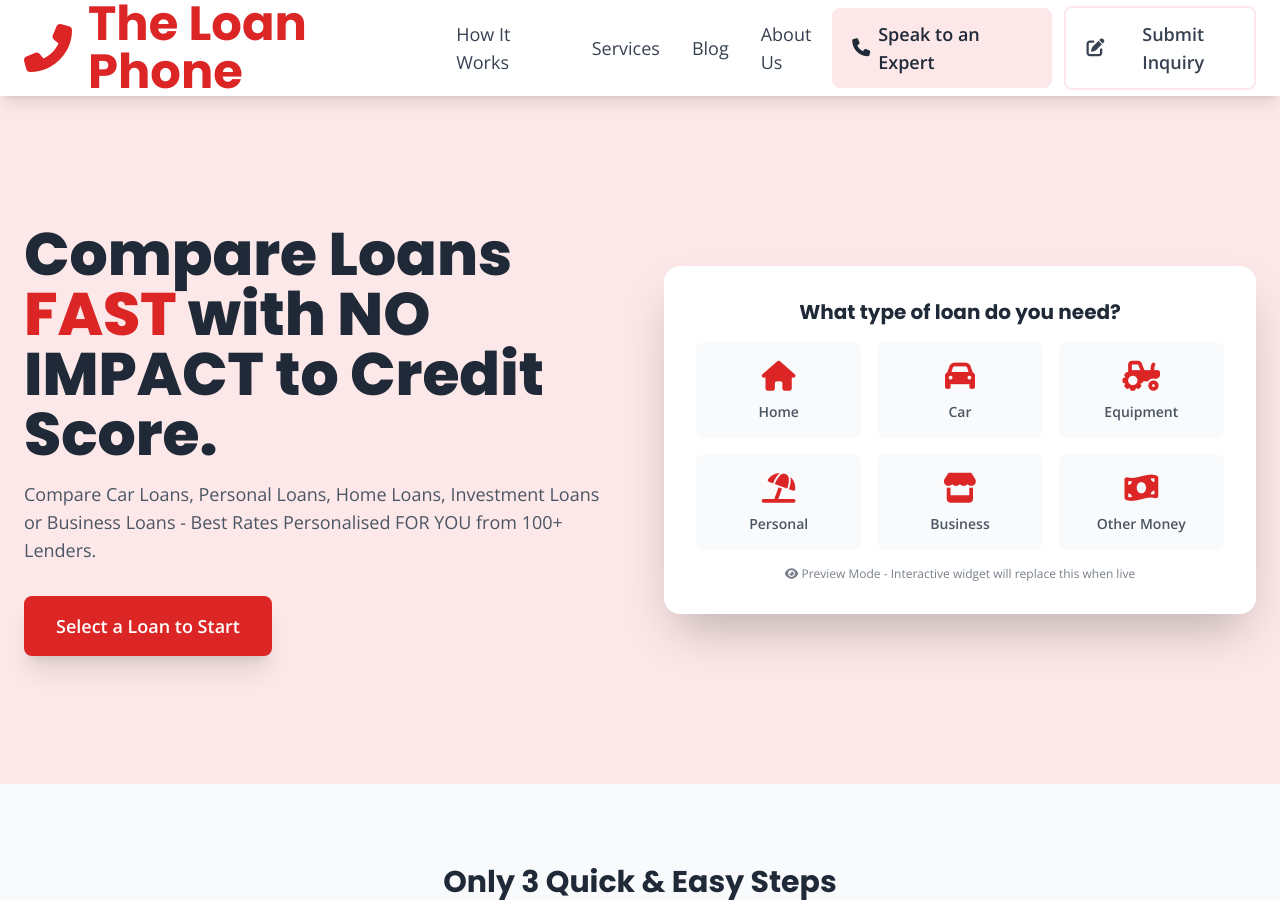
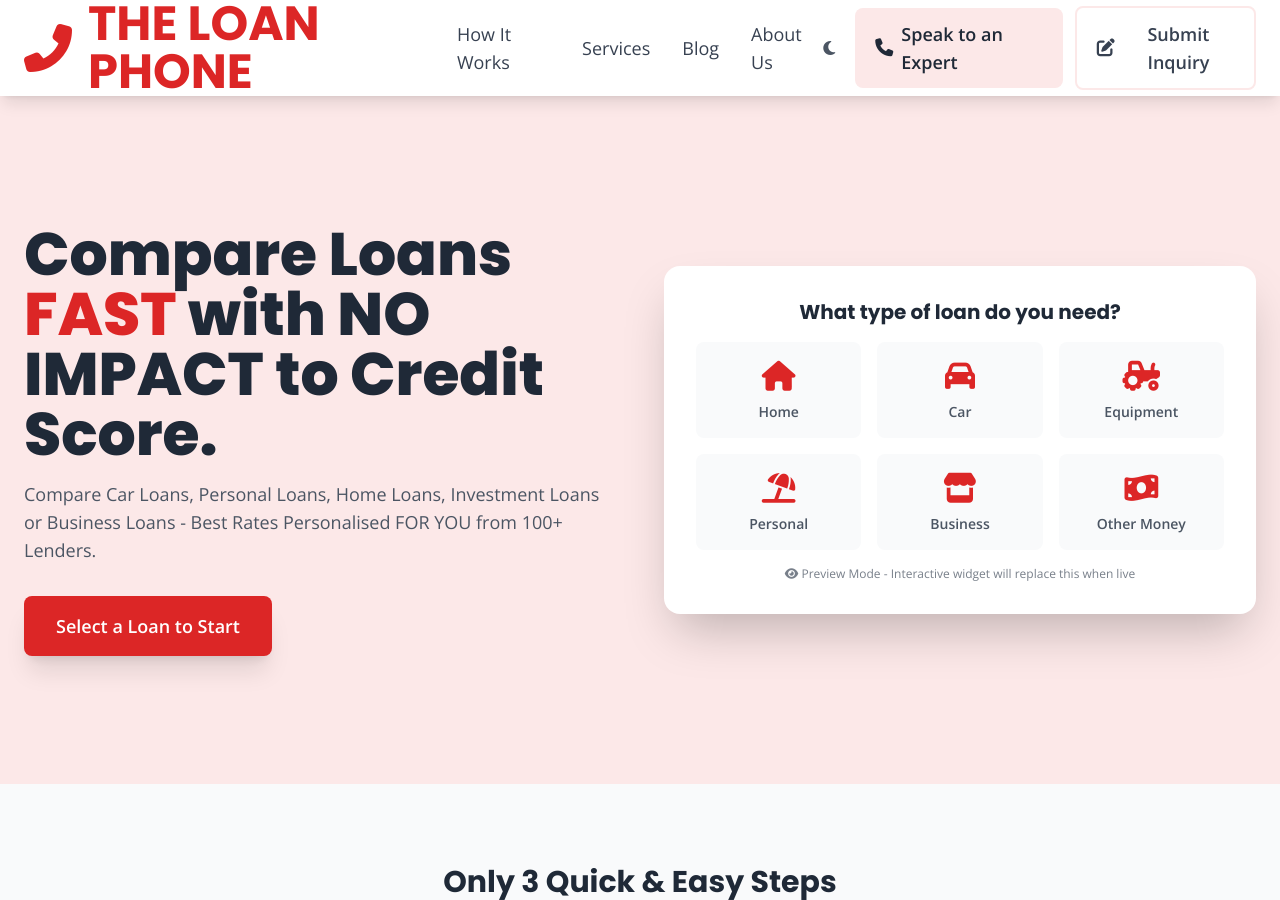
Before and after one commit to AMSumo9/loan-phone-website, a Jekyll site: the page built from index.md, in a window 1280 px wide and 900 px high. Built offline with Jekyll 4.4.1, drawn with Linux system fonts in a browser that asks for light colours; nearby versions of some CDN libraries.

Commit message:
Update header.html

```diff
--- a/_includes/header.html
+++ b/_includes/header.html
@@ -1,13 +1,13 @@
-<!-- Header - CONSISTENT LIGHT PINK COLORS -->
+<!-- Header - CAPITALIZED LOGO + DARK MODE TOGGLE -->
 <header class="bg-white shadow-lg sticky top-0 z-40">
     <div class="container mx-auto px-6">
         <div class="flex items-center justify-between h-24">
-            <!-- Logo with Phone Icon - 50% BIGGER -->
+            <!-- Logo with Phone Icon - CAPITALIZED -->
             <div class="flex items-center">
                 <a href="{{ site.baseurl }}/" class="flex items-center space-x-4">
                     <i class="fas fa-phone-alt text-5xl text-red-600"></i>
                     <div class="text-5xl font-bold text-red-600" style="font-family: 'Poppins', sans-serif;">
-                        The Loan Phone
+                        THE LOAN PHONE
                     </div>
                 </a>
             </div>
@@ -34,8 +34,14 @@
                 {% endfor %}
             </nav>
 
-            <!-- CTA Buttons - LIGHT PINK BACKGROUND COLOR -->
+            <!-- Right Side: Dark Mode + CTA Buttons -->
             <div class="hidden md:flex items-center space-x-3">
+                <!-- ADDED BACK: Dark Mode Toggle -->
+                <button id="theme-toggle-desktop" class="p-2 text-gray-600 hover:text-red-600 transition duration-200">
+                    <i class="fas fa-moon text-xl"></i>
+                </button>
+
+                <!-- CTA Buttons - LIGHT PINK BACKGROUND COLOR -->
                 <a href="tel:{{ site.contact.phone }}"
                    class="inline-flex items-center px-5 py-3 text-gray-800 font-semibold rounded-lg transition duration-200 hover:opacity-80 text-lg"
                    style="background-color: #fce8e8;">
@@ -51,8 +57,13 @@
                 </button>
             </div>
 
-            <!-- Mobile menu button -->
-            <div class="md:hidden">
+            <!-- Mobile menu button + dark mode -->
+            <div class="md:hidden flex items-center space-x-2">
+                <!-- Mobile Dark Mode Toggle -->
+                <button id="theme-toggle-mobile" class="p-2 text-gray-600 hover:text-red-600 transition duration-200">
+                    <i class="fas fa-moon text-xl"></i>
+                </button>
+
                 <button onclick="toggleMobileMenu()" class="text-red-600 hover:text-red-700 focus:outline-none">
                     <i class="fas fa-bars text-2xl"></i>
                 </button>
```
